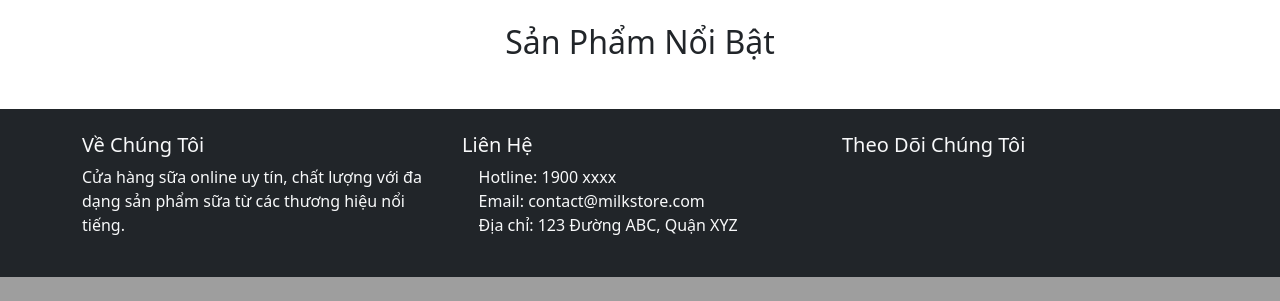
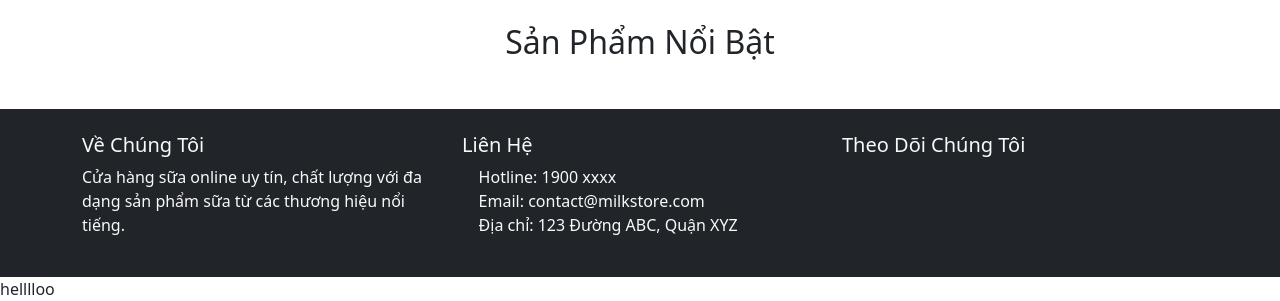
Before and after one commit to mrnha/CNPM, a Django app: page / in a window 1280 px wide. Shown: the part 942-1243 px from the top of the page. Before the commit the page ends 1219 px from the top, so only its background shows below. Run offline with Django 5.2, Linux system fonts and the light colour scheme; some libraries are stand-ins or nearby versions; some web fonts are replaced.

Commit message:
Update home.html

```diff
--- a/app/templates/app/home.html
+++ b/app/templates/app/home.html
@@ -31,7 +31,7 @@
         <meta name="viewport" content="width=device-width, initial-scale=1">
         <link rel="stylesheet" href="">
     </head>
-    <body>
+    <bod>
         <!--[if lt IE 7]>
             <p class="browsehappy">You are using an <strong>outdated</strong> browser. Please <a href="#">upgrade your browser</a> to improve your experience.</p>
         <![endif]-->
@@ -156,3 +156,4 @@
         </footer>
     </body>
 </html>
+helllloo
```
